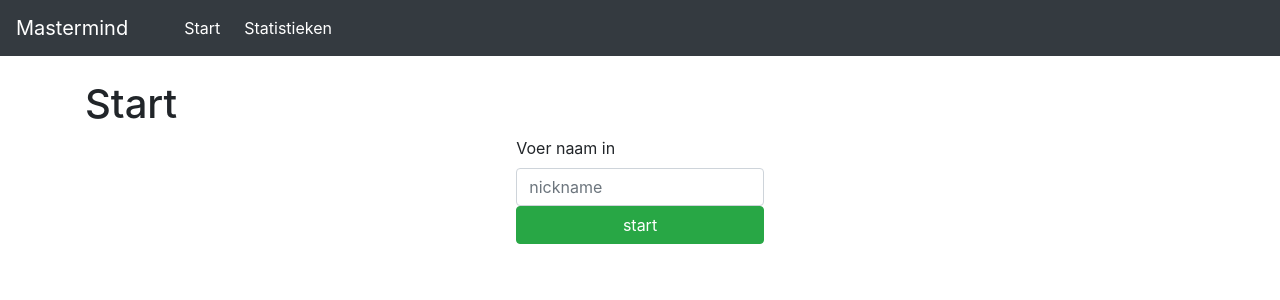
After one commit to joeryvanegmond/mastermind, a Flask app: template mastermind/templates/login.html in a window 1280 px wide. The commit adds this page. Shown: the top 300 px of the page. Run offline with Flask 2, Linux system fonts and the light colour scheme; the template is opened without the code that fills it, so the values that code supplies are empty; some libraries are stand-ins or nearby versions.

Commit message:
start settings

```diff
--- a/mastermind/Player.py
+++ b/mastermind/Player.py
@@ -1,7 +1,6 @@
 from flask import session
 # from Game import Game
 from MysqlConnection import db_connection
-
 
 class Player:
     def __init__(self, name: str):
@@ -9,8 +8,8 @@ class Player:
             session['player'] = name
             rows = db_connection.select_query('SELECT * FROM stats WHERE name = ?', [name])
             if len(rows) == 0:
-                db_connection.query('INSERT INTO User VALUES(null, ?)', [name])
-                rows = db_connection.select_query('SELECT * FROM User WHERE username = ?', [name])
+                db_connection.query('INSERT INTO user VALUES(null, ?)', [name])
+                rows = db_connection.select_query('SELECT * FROM user WHERE name = ?', [name])
             session['player_id'] = rows[0][0]
 
     # @staticmethod
--- a/mastermind/app.py
+++ b/mastermind/app.py
@@ -1,11 +1,8 @@
-from flask import Flask, render_template, session
+from flask import Flask, render_template, session, request, redirect
 from MysqlConnection import db_connection
 
 app = Flask(__name__)
-
-
-
-
+app.config['SECRET_KEY'] = 'prettyprinted'
 
 @app.route('/')
 def home():
@@ -18,13 +15,17 @@ def stats():
 @app.route('/start')
 def start():
 
-    return render_template('start.html')
+    return render_template('login.html')
 
-@app.route('/handle_username', methods=['POST'])
-def handle_username():
-    projectpath = request.form['projectFilepath']
-    # do something with incoming data
-    return render_template('home.html')
+@app.route('/login', methods=['GET', 'POST'])
+def login():
+    name = request.form['name']
+    db_connection.query('INSERT INTO stats VALUES(null, ?, null, null, null)', [name])
+
+    return render_template('home.html', name=name)
+
+
+
 
 
 if __name__ == '__main__':
--- a/mastermind/templates/base.html
+++ b/mastermind/templates/base.html
@@ -4,6 +4,7 @@
     <meta charset="UTF-8">
     <title>Mastermind</title>
     <link rel="stylesheet" href="https://stackpath.bootstrapcdn.com/bootstrap/4.4.1/css/bootstrap.min.css" integrity="sha384-Vkoo8x4CGsO3+Hhxv8T/Q5PaXtkKtu6ug5TOeNV6gBiFeWPGFN9MuhOf23Q9Ifjh" crossorigin="anonymous">
+    <link href="/your-path-to-fontawesome/css/all.css" rel="stylesheet">
 </head>
 <body>
     <nav class="navbar navbar-expand-lg navbar-light bg-dark">
--- /dev/null
+++ b/mastermind/templates/login.html
@@ -0,0 +1,17 @@
+{% extends "base.html" %}
+
+{% block content %}
+    <div class="h1">
+        Start
+    </div>
+    <div class="row">
+        <div class="col-12 d-flex justify-content-center">
+            <form action="{{ url_for('login') }}" method="post" class="d-flex flex-column col-sm-3">
+                <label for="name">Voer naam in</label>
+                <input type="text" placeholder="nickname" name="name" class="form-control">
+                <input type="submit" class="btn btn-success" value="start">
+            </form>
+        </div>
+    </div>
+
+{% endblock %}
```
Also changed, not shown: mastermind/templates/start.html (deleted, +0 -17 lines), mastermind/database.db.
